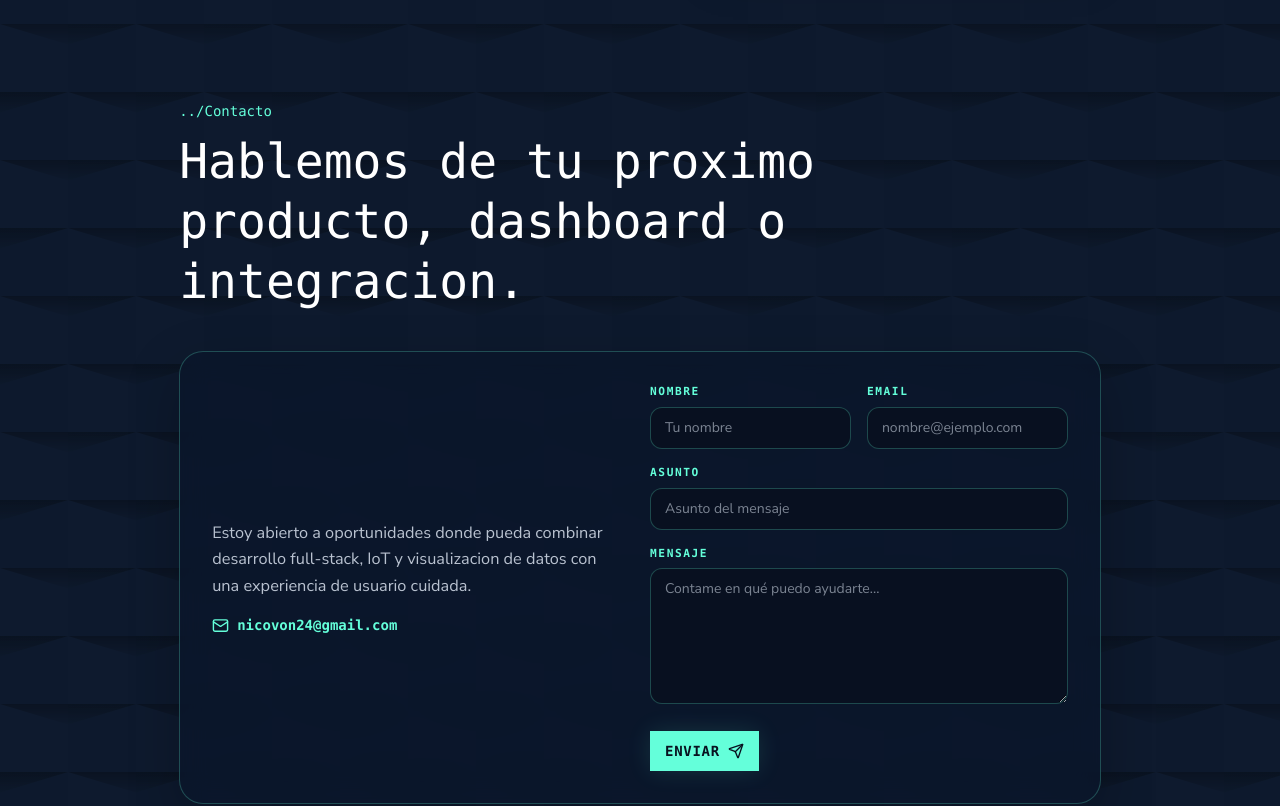
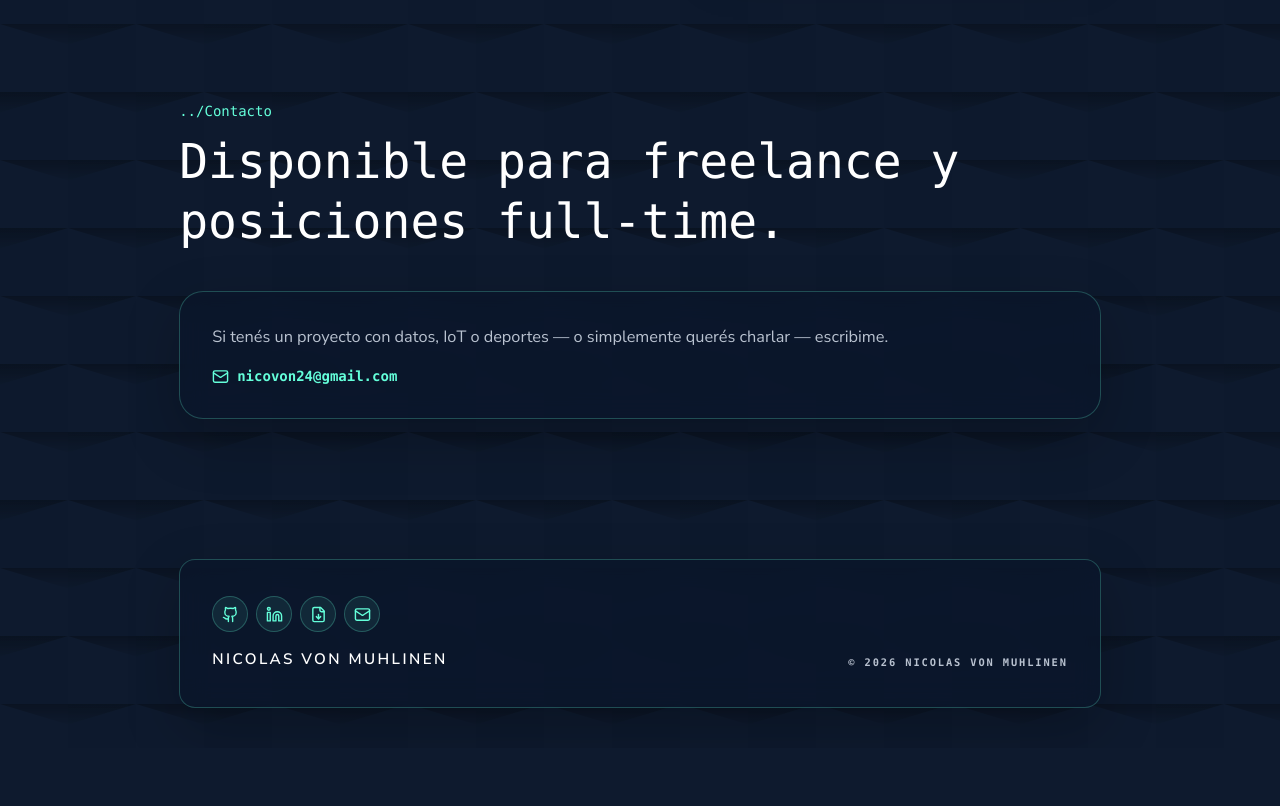
Before and after one commit to nicovon24/PortafolioNuevo, a Next.js app: page / in a window 1280 px wide. Shown: the part 6640-7446 px from the top of the page. After the commit the page ends 7388 px from the top, so only its background shows below. Built offline with nearby package versions, Linux system fonts and the light colour scheme.

Commit message:
fix: sacar parte de enviar mail y modificar footer

```diff
--- a/package.json
+++ b/package.json
@@ -9,6 +9,7 @@
     "lint": "next lint"
   },
   "dependencies": {
+    "@emailjs/browser": "^4.4.1",
     "clsx": "^2.1.1",
     "framer-motion": "^12.23.24",
     "gsap": "^3.14.2",
--- a/public/locales/en/common.json
+++ b/public/locales/en/common.json
@@ -122,8 +122,8 @@
   },
   "contact": {
     "eyebrow": "../Contact",
-    "title": "Let's talk about your next product, dashboard or integration.",
-    "description": "I'm open to opportunities where I can combine full-stack development, IoT and data visualization with a polished user experience.",
+    "title": "Available for freelance and full-time positions.",
+    "description": "If you have a project involving data, IoT or sports — or just want to connect — feel free to reach out.",
     "form": {
       "name": "Name",
       "namePlaceholder": "Your name",
--- a/public/locales/es/common.json
+++ b/public/locales/es/common.json
@@ -122,8 +122,8 @@
   },
   "contact": {
     "eyebrow": "../Contacto",
-    "title": "Hablemos de tu proximo producto, dashboard o integracion.",
-    "description": "Estoy abierto a oportunidades donde pueda combinar desarrollo full-stack, IoT y visualizacion de datos con una experiencia de usuario cuidada.",
+    "title": "Disponible para freelance y posiciones full-time.",
+    "description": "Si tenés un proyecto con datos, IoT o deportes — o simplemente querés charlar — escribime.",
     "form": {
       "name": "Nombre",
       "namePlaceholder": "Tu nombre",
--- a/src/app/layout.tsx
+++ b/src/app/layout.tsx
@@ -14,6 +14,10 @@ export const metadata: Metadata = {
   title: "Nicolas Von Muhlinen | Full-stack IoT Developer",
   description:
     "Portfolio de Nicolas Von Muhlinen, desarrollador Full-stack IoT basado en Cordoba, Argentina.",
+  // Dark Reader looks for meta[name=darkreader-lock]; Next skips `other` values that are "", so content must be non-empty.
+  other: {
+    "darkreader-lock": "on",
+  },
 };
 
 export default function RootLayout({ children }: Readonly<{ children: React.ReactNode }>) {
--- a/src/components/sections/ContactForm.tsx
+++ b/src/components/sections/ContactForm.tsx
@@ -3,7 +3,11 @@
 import { useState } from "react";
 import { Send } from "lucide-react";
 import { useTranslation } from "react-i18next";
-import { profile } from "@/data/portfolio";
+import emailjs from "@emailjs/browser";
+
+const EMAILJS_SERVICE_ID = process.env.NEXT_PUBLIC_EMAILJS_SERVICE_ID ?? "";
+const EMAILJS_TEMPLATE_ID = process.env.NEXT_PUBLIC_EMAILJS_TEMPLATE_ID ?? "";
+const EMAILJS_PUBLIC_KEY = process.env.NEXT_PUBLIC_EMAILJS_PUBLIC_KEY ?? "";
 
 const inputClass =
   "w-full rounded-xl border border-line bg-[rgba(8,17,31,0.88)] px-3.5 py-2.5 font-sans text-sm text-ink placeholder:text-muted/65 outline-none transition-[border-color,box-shadow] focus-visible:border-accent focus-visible:shadow-[0_0_0_3px_rgba(100,255,218,0.14)]";
@@ -11,7 +15,7 @@ const inputClass =
 const labelClass = "mb-1.5 block font-mono text-[0.7rem] font-semibold uppercase tracking-[0.14em] text-accent";
 
 const btnSubmit =
-  "inline-flex min-h-10 shrink-0 items-center justify-center gap-2 border border-accent bg-accent px-3.5 font-mono text-sm font-bold uppercase tracking-wider text-background-deep shadow-[0_0_0_1px_rgba(100,255,218,0.35)_inset,0_0_24px_rgba(100,255,218,0.12)] transition-colors hover:border-accent-2 hover:bg-[rgba(255,105,180,0.12)] hover:text-accent-2";
+  "inline-flex min-h-10 shrink-0 items-center justify-center gap-2 border border-accent bg-accent px-3.5 font-mono text-sm font-bold uppercase tracking-wider text-background-deep shadow-[0_0_0_1px_rgba(100,255,218,0.35)_inset,0_0_24px_rgba(100,255,218,0.12)] transition-colors hover:border-accent-2 hover:bg-[rgba(255,105,180,0.12)] hover:text-accent-2 disabled:opacity-50 disabled:cursor-not-allowed";
 
 export default function ContactForm() {
   const { t } = useTranslation();
@@ -19,12 +23,32 @@ export default function ContactForm() {
   const [email, setEmail] = useState("");
   const [subject, setSubject] = useState("");
   const [message, setMessage] = useState("");
+  const [status, setStatus] = useState<"idle" | "sending" | "success" | "error">("idle");
 
-  const handleSubmit = (e: React.FormEvent) => {
+  const handleSubmit = async (e: React.FormEvent) => {
     e.preventDefault();
-    const body = [`${t("contact.form.name")}: ${name}`, `${t("contact.form.email")}: ${email}`, "", message].join("\n");
-    const mailto = `mailto:${profile.email}?subject=${encodeURIComponent(subject || t("contact.form.defaultSubject"))}&body=${encodeURIComponent(body)}`;
-    window.location.href = mailto;
+    setStatus("sending");
+
+    try {
+      await emailjs.send(
+        EMAILJS_SERVICE_ID,
+        EMAILJS_TEMPLATE_ID,
+        {
+          from_name: name,
+          from_email: email,
+          subject: subject || t("contact.form.defaultSubject"),
+          message,
+        },
+        EMAILJS_PUBLIC_KEY,
+      );
+      setStatus("success");
+      setName("");
+      setEmail("");
+      setSubject("");
+      setMessage("");
+    } catch {
+      setStatus("error");
+    }
   };
 
   return (
@@ -97,9 +121,15 @@ export default function ContactForm() {
         />
       </div>
       <div className="flex flex-col gap-2 pt-1 sm:flex-row sm:items-center sm:justify-between">
-        <button type="submit" className={btnSubmit} suppressHydrationWarning>
-          {t("contact.form.submit")} <Send size={16} />
+        <button type="submit" className={btnSubmit} disabled={status === "sending"} suppressHydrationWarning>
+          {status === "sending" ? t("contact.form.sending", "Enviando…") : t("contact.form.submit")} <Send size={16} />
         </button>
+        {status === "success" && (
+          <p className="font-mono text-xs text-accent">{t("contact.form.success", "¡Mensaje enviado!")}</p>
+        )}
+        {status === "error" && (
+          <p className="font-mono text-xs text-accent-2">{t("contact.form.error", "Error al enviar. Intentá de nuevo.")}</p>
+        )}
       </div>
     </form>
   );
--- a/src/components/sections/ContactSection.tsx
+++ b/src/components/sections/ContactSection.tsx
@@ -3,7 +3,6 @@
 import { Mail } from "lucide-react";
 import { useTranslation } from "react-i18next";
 import MotionFade from "@/components/motion/MotionFade";
-import ContactForm from "@/components/sections/ContactForm";
 import Section from "@/components/ui/Section";
 import { profile } from "@/data/portfolio";
 
@@ -20,7 +19,7 @@ export default function ContactSection() {
       eyebrow={t("contact.eyebrow")}
       title={t("contact.title")}
     >
-      <div className={`${panel} grid grid-cols-1 gap-8 lg:grid-cols-[minmax(0,1fr)_minmax(0,1.05fr)] lg:gap-10`}>
+      <div className={`${panel} flex flex-col justify-center gap-4`}>
         <MotionFade className="flex flex-col justify-center gap-4">
           <p className="m-0 leading-relaxed text-muted lg:text-[1.02rem]">
             {t("contact.description")}
@@ -32,9 +31,6 @@ export default function ContactSection() {
             <Mail size={17} /> {profile.email}
           </a>
         </MotionFade>
-        <MotionFade delay={0.06}>
-          <ContactForm />
-        </MotionFade>
       </div>
     </Section>
   );
--- a/src/components/ui/Footer.tsx
+++ b/src/components/ui/Footer.tsx
@@ -1,6 +1,6 @@
 "use client";
 
-import { FileDown, Github, Linkedin } from "lucide-react";
+import { FileDown, Github, Linkedin, Mail } from "lucide-react";
 import { useTranslation } from "react-i18next";
 import { profile } from "@/data/portfolio";
 
@@ -31,6 +31,9 @@ export default function Footer() {
               <a href={cv.href} target="_blank" rel="noreferrer" aria-label={t("footer.downloadCv")} className={iconBtn}>
                 <FileDown size={17} />
               </a>
+              <a href={`mailto:${profile.email}`} aria-label="Email" className={iconBtn}>
+                <Mail size={17} />
+              </a>
             </div>
             <p className="m-0 font-sans text-[clamp(0.8125rem,0.72rem+0.35vw,0.95rem)] font-semibold uppercase tracking-[0.16em] text-ink">
               {profile.name}
--- a/src/data/portfolio.ts
+++ b/src/data/portfolio.ts
@@ -120,7 +120,7 @@ export const experiences: Array<{
     key: "henry",
     company: "Soy Henry",
     icon: "/images/company/henry.png",
-    iconBg: "#f5a623",
+    iconBg: "#ffff00",
     kind: "study",
   },
 ];
```
Also changed, not shown: 1 other file (tests, documents, lock files or other folders).
